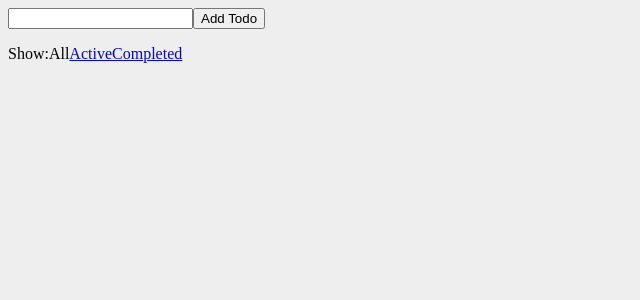
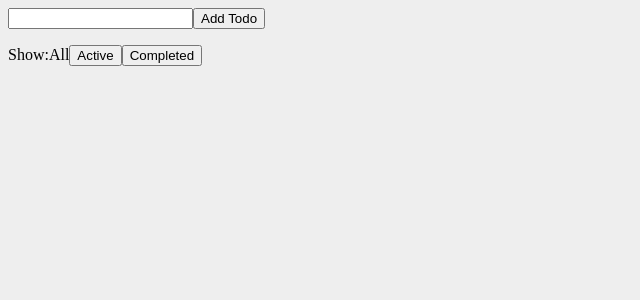
Before and after one commit to pOxaes/react-fusebox, a React app: page / in a window 1280 px wide. Shown: the top 300 px of the page, without its empty margins (0-640 px from the left). Built offline with nearby package versions, Linux system fonts and the light colour scheme; the HTML template or start-up script is replaced by a standard one.

Commit message:
minor changes

```diff
--- a/src/components/Link.js
+++ b/src/components/Link.js
@@ -6,14 +6,14 @@ const Link = ({ active, children, onClick }) => {
     }
 
     return (
-        <a href='#'
+        <button type='button'
            onClick={e => {
                e.preventDefault();
                onClick();
            }}
         >
             {children}
-        </a>
+        </button>
     );
 };
 
--- a/src/index.js
+++ b/src/index.js
@@ -16,4 +16,4 @@ render(
   document.getElementById('root')
 );
 
-setStatefulModules('hmr', 'store/', 'actions/', 'reducers', 'index');
+setStatefulModules('hmr', 'actions/', 'reducers', 'index');
--- a/src/styles/app.scss
+++ b/src/styles/app.scss
@@ -6,13 +6,3 @@ body {
     background: #fff;
     box-shadow: 1px 1px 3px rgba(0, 0, 0, .1);
 }
-
-@keyframes MyAnimation {
-    0% { padding: 0; }
-  50% { padding: 20px; }
-  100% { padding: 0; }
-}
-
-.card {
-    animation: MyAnimation 2s;
-}
```
